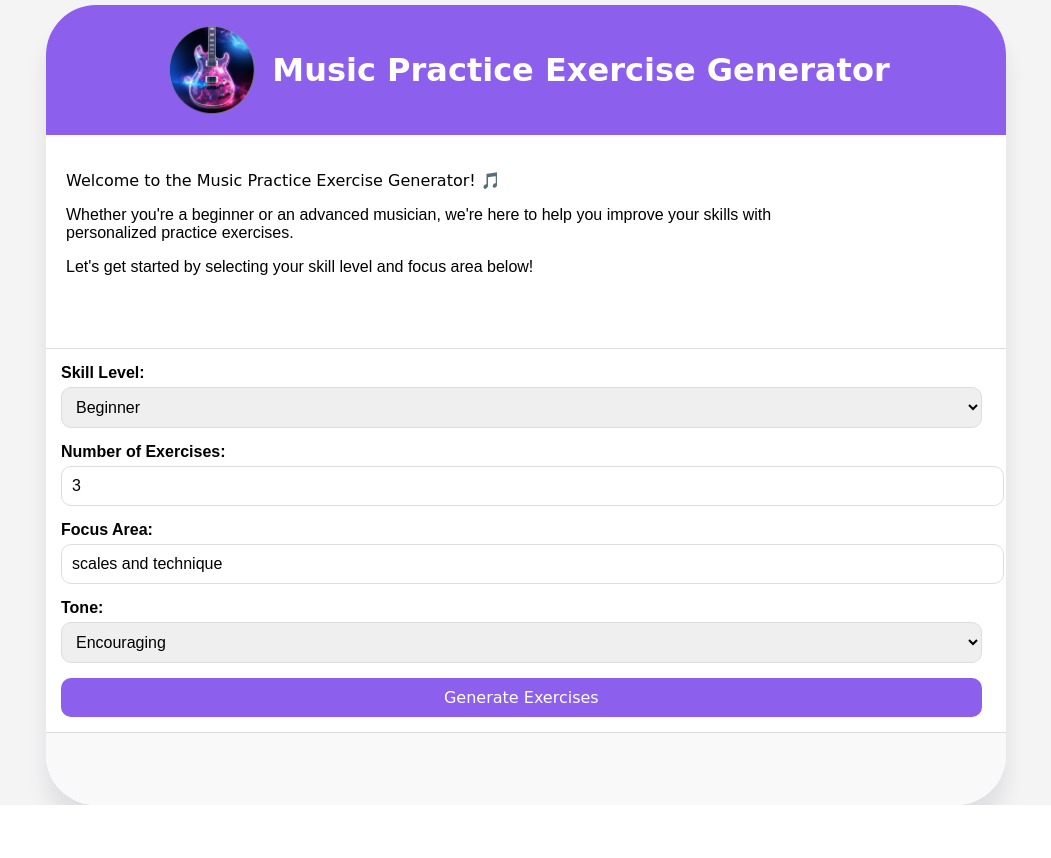
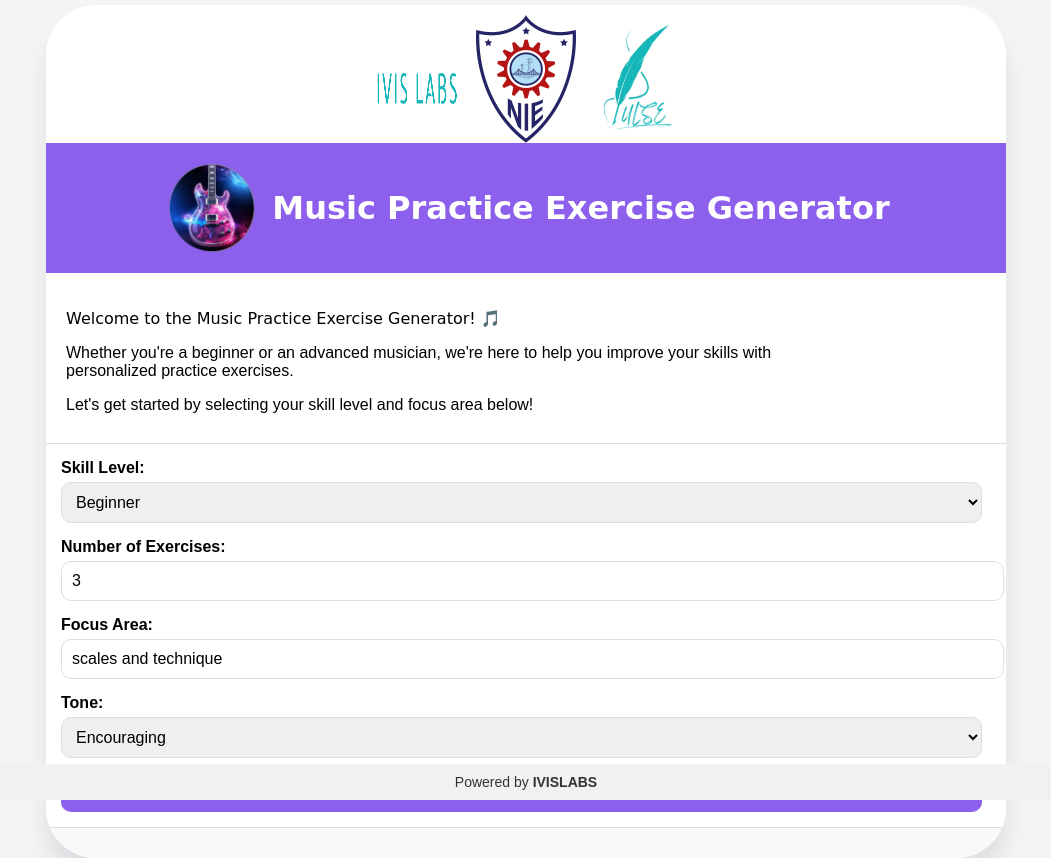
Before and after one commit to s-a-n-19/Music_practice_generator, a FastAPI app: page / in a window 1280 px wide. Shown: the whole page, without its empty margins (114-1165 px from the left). Before the commit the page ends 805 px from the top, so only its background shows below. Run offline with FastAPI, Linux system fonts and the light colour scheme.

Commit message:
final commit

```diff
--- a/main.py
+++ b/main.py
@@ -5,8 +5,14 @@ from fastapi.templating import Jinja2Templates
 from fastapi.staticfiles import StaticFiles
 from fastapi.responses import HTMLResponse, JSONResponse
 import httpx
-from pydantic import BaseModel
+from pydantic import BaseModel, Field
 import json
+import logging
+import traceback
+
+# Set up logging
+logging.basicConfig(level=logging.INFO)
+logger = logging.getLogger(__name__)
 
 # Set up templates and static files
 templates = Jinja2Templates(directory="templates")
@@ -16,7 +22,7 @@ app.mount("/static", StaticFiles(directory="static"), name="static")
 # Configuration for open-webui API
 WEBUI_ENABLED = True  # Set to use open-webui API
 WEBUI_BASE_URL = "https://chat.ivislabs.in/api"
-API_KEY = "sk-2e7ff0df727b4f08a97b86e1e78df6b9"  # Replace with your actual API key if needed
+API_KEY = "sk-2e7ff0df727b4f08a97b86e1e78df6b9"  # Use environment variable for API key
 DEFAULT_MODEL = "gemma2:2b"  # Update to one of the available models
 
 # Fallback to local Ollama API if needed
@@ -37,7 +43,7 @@ Number of Exercises: {num_exercises}
 
 class GenerationRequest(BaseModel):
     skill_level: str
-    num_exercises: int = 3
+    num_exercises: int = Field(gt=0, default=3)
     focus_area: str = "scales and technique"
     tone: Optional[str] = "encouraging"
 
@@ -104,12 +110,12 @@ async def generate_exercises(
                         if generated_text:
                             return JSONResponse(content={"generated_exercises": generated_text})
             except Exception as e:
-                print(f"Open-webui API attempt failed: {str(e)}")
+                logger.error(f"Open-webui API attempt failed: {str(e)}")
 
         # Fallback to direct Ollama API if enabled and web UI failed
         if OLLAMA_ENABLED:
             try:
-                print("Falling back to direct Ollama API")
+                logger.info("Falling back to direct Ollama API")
                 async with httpx.AsyncClient() as client:
                     response = await client.post(
                         f"{OLLAMA_API_URL}/generate",
@@ -128,7 +134,7 @@ async def generate_exercises(
                     else:
                         raise HTTPException(status_code=500, detail="Failed to generate content from Ollama API")
             except Exception as e:
-                print(f"Ollama API attempt failed: {str(e)}")
+                logger.error(f"Ollama API attempt failed: {str(e)}")
 
         # If we get here, both attempts failed
         hardcoded_response = """
@@ -155,9 +161,8 @@ async def generate_exercises(
         return JSONResponse(content={"generated_exercises": hardcoded_response})
 
     except Exception as e:
-        import traceback
-        print(f"Error generating music exercises: {str(e)}")
-        print(traceback.format_exc())
+        logger.error(f"Error generating music exercises: {str(e)}")
+        logger.error(traceback.format_exc())
         raise HTTPException(status_code=500, detail=f"Error generating music exercises: {str(e)}")
 
 if __name__ == "__main__":
--- a/templates/index.html
+++ b/templates/index.html
@@ -9,11 +9,36 @@
   </head>
   <body>
     <div class="chat-container">
+      <!-- Adding images to the header with inline CSS -->
+      <div
+        style="
+          display: flex;
+          justify-content: center;
+          gap: 10px;
+          margin-top: 10px;
+        "
+      >
+        <img
+          src="/static/IVIS_logo.png"
+          alt="Image 1"
+          style="width: 100px; height: auto"
+        />
+        <img
+          src="/static/NIE_University.png"
+          alt="Image 2"
+          style="width: 100px; height: auto"
+        />
+        <img
+          src="/static/PULSE LOGO.png"
+          alt="Image 3"
+          style="width: 100px; height: auto"
+        />
+      </div>
       <div class="chat-header">
         <img src="/static/guitar2.png" alt="Logo" class="logo" />
         <h1 style="font-family: cursive">Music Practice Exercise Generator</h1>
       </div>
-      <class class="chat-box" id="chat-box">
+      <div class="chat-box" id="chat-box">
         <div class="chat-message bot-message">
           <p style="font-family: cursive">
             Welcome to the Music Practice Exercise Generator! 🎵
@@ -27,7 +52,7 @@
             below!
           </p>
         </div>
-      </class>
+      </div>
       <form id="exerciseForm" method="POST" action="/generate">
         <div class="form-group">
           <label for="skill_level">Skill Level:</label>
@@ -73,6 +98,20 @@
       <!-- Output container for generated exercises -->
       <div id="output-container"></div>
     </div>
+    <footer
+      style="
+        text-align: center;
+        padding: 10px;
+        background-color: #f1f1f1;
+        position: fixed;
+        bottom: 0;
+        width: 100%;
+      "
+    >
+      <p style="margin: 0; font-size: 14px; color: #333">
+        Powered by <strong>IVISLABS</strong>
+      </p>
+    </footer>
 
     <script>
       document
```
Also changed, not shown: static/IVIS_logo.png (added), static/NIE_University.png (added), static/PULSE LOGO.png (added).
